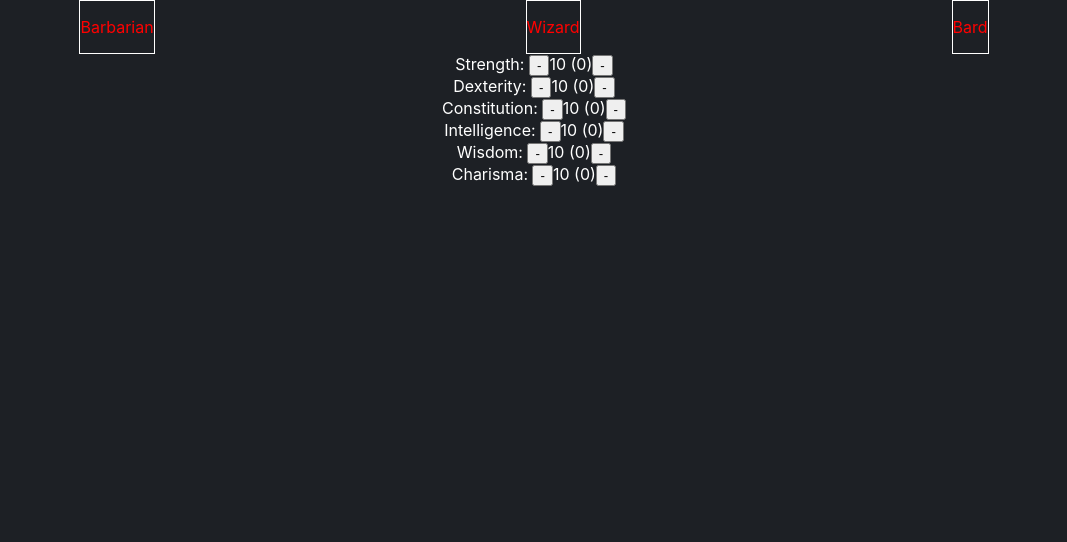
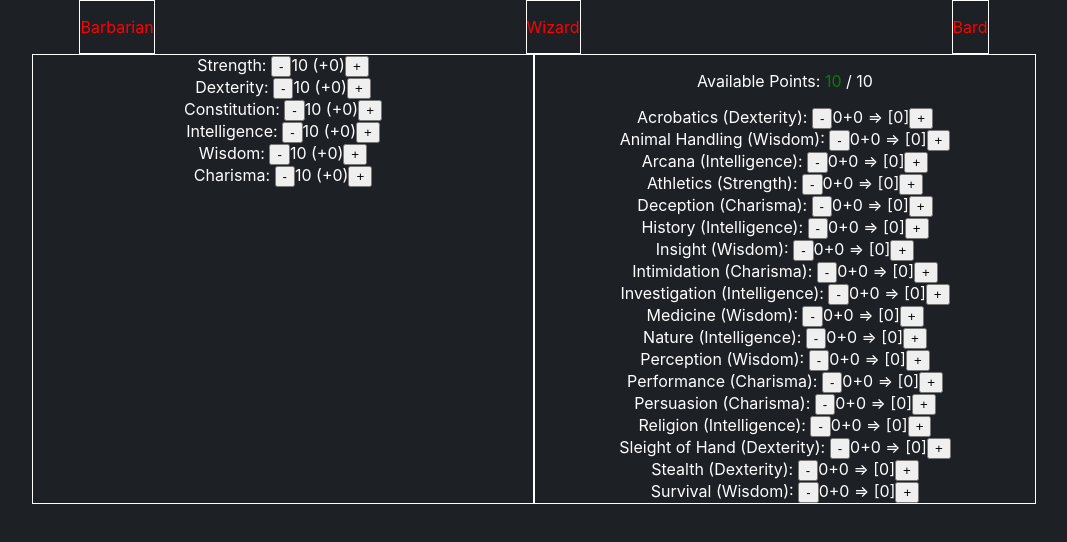
Before and after one commit to h-maac/recruiting-webapp-character, a React (Create React App) app: page / in a window 1280 px wide. Shown: the top 542 px of the page, without its empty margins (106-1173 px from the left). Built offline with nearby package versions, Linux system fonts and the light colour scheme.

Commit message:
Implement step5

```diff
--- a/src/components/attribute-sheet/AttributeSheet.tsx
+++ b/src/components/attribute-sheet/AttributeSheet.tsx
@@ -3,6 +3,7 @@ import ValueSliderControl from "../common/ValueSliderControl";
 import {Attributes} from "../../types";
 import {createBaseCharacterSheet, getAbilityModifierFromAttr} from "../../utils";
 import ClassSelector from "../class-selector/ClassSelector";
+import SkillSelector from "../skill-selector/SkillSelector";
 
 const AttributeSheet = () => {
     const [attributeSheet, setAttributeSheet] = useState<Attributes>(createBaseCharacterSheet());
@@ -12,7 +13,9 @@ const AttributeSheet = () => {
     }, [attributeSheet])
     return (
         <>
-            <ClassSelector comparison={attributeSheet} />
+            <ClassSelector comparison={attributeSheet}/>
+            <div style={{display: 'flex', flexDirection: 'row', justifyContent: 'center'}}>
+                <div style={{border: '1px solid white', flexBasis: 500}}>
                     {Object.entries(attributeSheet).map(([attr, value]) => (
                         <ValueSliderControl
                             key={`character-attr-${attr}`}
@@ -21,6 +24,11 @@ const AttributeSheet = () => {
                             onChange={(increment) => updateAttribute(attr, increment)}
                         />
                     ))}
+                </div>
+                <div style={{border: '1px solid white', flexBasis: 500}}>
+                    <SkillSelector attributeSheet={attributeSheet} />
+                </div>
+            </div>
         </>
     );
 };
--- a/src/components/common/ValueSliderControl.tsx
+++ b/src/components/common/ValueSliderControl.tsx
@@ -14,7 +14,7 @@ const ValueSliderControl = ({label, valueLabel, onChange = _noop, isReadOnly = f
             <span>{label}</span>:{' '}
             {!isReadOnly && <button onClick={() => onChange(false)}>-</button>}
             <span>{valueLabel}</span>
-            {!isReadOnly && <button onClick={() => onChange(true)}>-</button>}
+            {!isReadOnly && <button onClick={() => onChange(true)}>+</button>}
         </div>
     );
 };
--- /dev/null
+++ b/src/components/skill-selector/SkillSelector.tsx
@@ -0,0 +1,64 @@
+import React, {useCallback, useMemo, useState} from 'react';
+import ValueSliderControl from "../common/ValueSliderControl";
+import {createBaseSkillSheet, getAbilityModifierFromAttr} from "../../utils";
+import {Attributes, Skills} from "../../types";
+import {SkillModifierMap} from "../../consts";
+
+const getRemainingPointsColor = (remainingPoints: number): string => {
+    if (remainingPoints > 0) return 'green';
+    if (remainingPoints === 0) return 'white';
+    return 'red';
+}
+
+interface Props {
+    attributeSheet: Attributes
+}
+
+const SkillSelector = ({attributeSheet}: Props) => {
+    const [skillSheet, setSkillSheet] = useState<Skills>(createBaseSkillSheet());
+
+    // calculate max/remaining points using attribute & skill points
+    const {maxPoints, remainingPoints} = useMemo(() => {
+        const intModifier = +getAbilityModifierFromAttr(attributeSheet.Intelligence);
+        const maxPoints = 10 + (intModifier * 4);
+        const usedPoints = Object.values(skillSheet).reduce((sum, current) => sum + current, 0);
+        const remainingPoints = maxPoints - usedPoints;
+        return {maxPoints, remainingPoints};
+    }, [skillSheet, attributeSheet]);
+
+    const updateSkill = useCallback((skill, increment) => {
+        if (increment && remainingPoints <= 0) {
+            alert('Cannot spend any more skill points.')
+            return;
+        }
+        const newValue = skillSheet[skill] + (increment ? 1 : -1);
+        if (newValue < 0) {
+            alert('Skill value cannot be lower than 0');
+        }
+        setSkillSheet({...skillSheet, [skill]: newValue});
+    }, [skillSheet, remainingPoints]);
+
+    return (
+        <div>
+            <p>
+                Available Points:{' '}
+                <span style={{color: getRemainingPointsColor(remainingPoints)}}>{remainingPoints}</span>{' '}
+                / {maxPoints}
+            </p>
+            {Object.entries(skillSheet).map(([skill, value]) => {
+                const modifierAttr = SkillModifierMap[skill];
+                const modifierAttrValue = getAbilityModifierFromAttr(attributeSheet[modifierAttr])
+                return (
+                    <ValueSliderControl
+                        key={`character-skill-${skill}`}
+                        label={`${skill} (${modifierAttr})`}
+                        valueLabel={`${value}${modifierAttrValue} => [${value}]`}
+                        onChange={(increment) => updateSkill(skill, increment)}
+                    />
+                );
+            })}
+        </div>
+    );
+};
+
+export default SkillSelector;
--- a/src/consts.ts
+++ b/src/consts.ts
@@ -1,4 +1,4 @@
-import type { Attributes, Class } from "./types";
+import type {Attribute, Attributes, Class} from "./types";
 
 export const ATTRIBUTE_LIST = [
     'Strength',
@@ -37,23 +37,26 @@ export const CLASS_LIST: Record<Class, Attributes> = {
 }
 
 export const SKILL_LIST = [
-    { name: 'Acrobatics', attributeModifier: 'Dexterity' },
-    { name: 'Animal Handling', attributeModifier: 'Wisdom' },
-    { name: 'Arcana', attributeModifier: 'Intelligence' },
-    { name: 'Athletics', attributeModifier: 'Strength' },
-    { name: 'Deception', attributeModifier: 'Charisma' },
-    { name: 'History', attributeModifier: 'Intelligence' },
-    { name: 'Insight', attributeModifier: 'Wisdom' },
-    { name: 'Intimidation', attributeModifier: 'Charisma' },
-    { name: 'Investigation', attributeModifier: 'Intelligence' },
-    { name: 'Medicine', attributeModifier: 'Wisdom' },
-    { name: 'Nature', attributeModifier: 'Intelligence' },
-    { name: 'Perception', attributeModifier: 'Wisdom' },
-    { name: 'Performance', attributeModifier: 'Charisma' },
-    { name: 'Persuasion', attributeModifier: 'Charisma' },
-    { name: 'Religion', attributeModifier: 'Intelligence' },
-    { name: 'Sleight of Hand', attributeModifier: 'Dexterity' },
-    { name: 'Stealth', attributeModifier: 'Dexterity' },
-    { name: 'Survival', attributeModifier: 'Wisdom' },
+    {name: 'Acrobatics', attributeModifier: 'Dexterity'},
+    {name: 'Animal Handling', attributeModifier: 'Wisdom'},
+    {name: 'Arcana', attributeModifier: 'Intelligence'},
+    {name: 'Athletics', attributeModifier: 'Strength'},
+    {name: 'Deception', attributeModifier: 'Charisma'},
+    {name: 'History', attributeModifier: 'Intelligence'},
+    {name: 'Insight', attributeModifier: 'Wisdom'},
+    {name: 'Intimidation', attributeModifier: 'Charisma'},
+    {name: 'Investigation', attributeModifier: 'Intelligence'},
+    {name: 'Medicine', attributeModifier: 'Wisdom'},
+    {name: 'Nature', attributeModifier: 'Intelligence'},
+    {name: 'Perception', attributeModifier: 'Wisdom'},
+    {name: 'Performance', attributeModifier: 'Charisma'},
+    {name: 'Persuasion', attributeModifier: 'Charisma'},
+    {name: 'Religion', attributeModifier: 'Intelligence'},
+    {name: 'Sleight of Hand', attributeModifier: 'Dexterity'},
+    {name: 'Stealth', attributeModifier: 'Dexterity'},
+    {name: 'Survival', attributeModifier: 'Wisdom'},
+]
 
-]
+
+export const SkillModifierMap: Record<string, Attribute> = SKILL_LIST.reduce(
+    (object, current) => ({...object, [current.name]: current.attributeModifier}), {});
--- a/src/utils.ts
+++ b/src/utils.ts
@@ -1,10 +1,15 @@
-import {Attribute, Attributes} from "./types";
-import {ATTRIBUTE_LIST} from "./consts";
+import {Attribute, Attributes, Skills} from "./types";
+import {ATTRIBUTE_LIST, SKILL_LIST} from "./consts";
 
 export const createBaseCharacterSheet = (): Attributes => (ATTRIBUTE_LIST.reduce((sheet, attr) => ({
     ...sheet,
     [attr]: 10
 }), {}) as Attributes)
+
+export const createBaseSkillSheet = (): Skills => (SKILL_LIST.reduce((sheet, {name}) => ({
+    ...sheet,
+    [name]: 0
+}), {}) as Skills)
 
 export const getAttributeEntries = (attributes: Attributes): [Attribute, number][] => (
     Object.entries(attributes) as [Attribute, number][]
@@ -14,5 +19,5 @@ export const _noop = () => {};
 
 export const getAbilityModifierFromAttr = (attrValue: number): string => {
     const modifier = Math.floor((attrValue - 10) / 2);
-    return (modifier > 0 ? '+' : '') + modifier;
+    return (modifier >= 0 ? '+' : '') + modifier;
 }
```
Also changed, not shown: src/types.ts (+22 -0 lines). Lines whose indentation alone changed are shown as unchanged.
